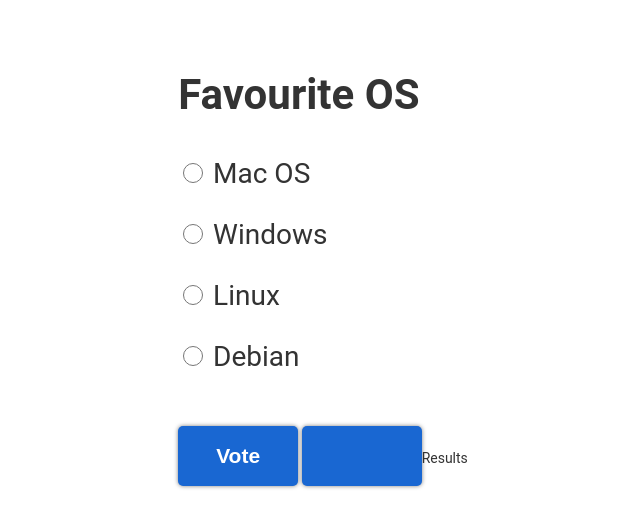
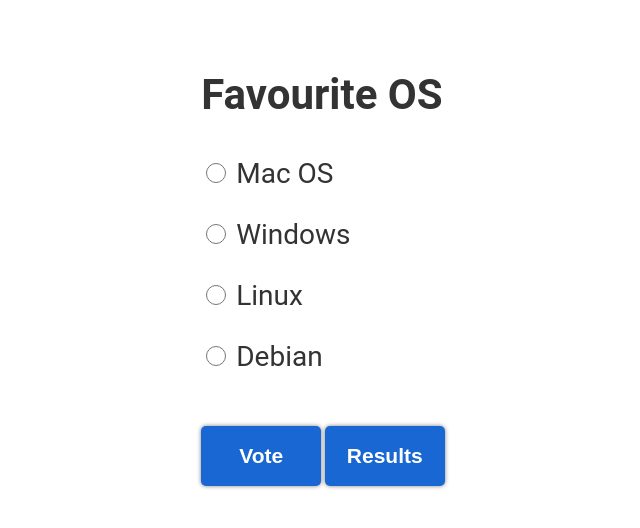
Before and after one commit to alherdom/analytika, a Django app: a page that uses analytika/poll/templates/poll_choices.html in a window 1280 px wide. Shown: the top 528 px of the page, without its empty margins (317-957 px from the left). Run offline with Django 5.2, Linux system fonts and the light colour scheme; data comes from the database, SQL or seed files in the repository.

Commit message:
Fixed: results button

```diff
--- a/analytika/poll/templates/poll_choices.html
+++ b/analytika/poll/templates/poll_choices.html
@@ -14,6 +14,6 @@
     </p>
     {% endfor %}
     <button type="submit" class="myButton">Vote</button>
-    <input type="button" class="myButton"><a href="{% url 'poll:poll_results' poll.slug %}">Results</a>
+    <a href="{% url 'poll:poll_results' poll.slug %}"><input type="button" class="myButton" value="Results"></a>
 </form>
 {% endblock %}
```
